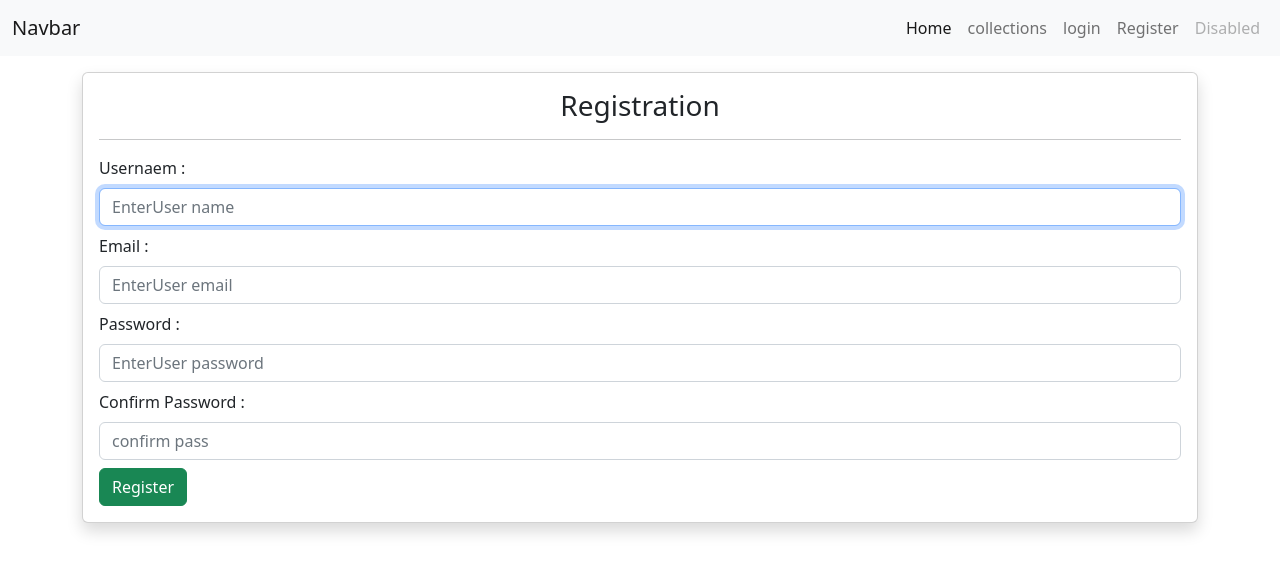
After one commit to sadamseehar/EcomerceDjango, a Django app: page /register/ in a window 1280 px wide. The commit adds this page. Shown: the top 573 px of the page. Run offline with Django 4.2, Linux system fonts and the light colour scheme; some libraries are stand-ins or nearby versions.

Commit message:
user register and login completed

```diff
--- /dev/null
+++ b/store/controller/authview.py
@@ -0,0 +1,54 @@
+from django.shortcuts import render,redirect
+from django.contrib import messages
+
+from django.contrib.auth import authenticate,login,logout
+
+from store.forms import CustomUserForm
+
+
+# def register(request):
+#     form = CustomUserForm()
+#     context = {'form':form}
+#     return render(request,"store/auth/register.html",context )
+
+def register(request):
+    form = CustomUserForm()
+    if request.method == 'POST':
+        form = CustomUserForm(request.POST)
+        if form.is_valid():
+            form.save()
+            messages.success(request,"Successfully registered!")
+            return redirect('/login')
+    context = {'form':form}
+    return render(request,"store/auth/register.html",context )
+
+
+def loginpage(request):
+    if request.user.is_authenticated:
+        messages.warning(request,"already logged in")
+        return redirect('/')
+    else:
+
+        if request.method =='POST':
+            name = request.POST.get('username')
+            passwd = request.POST.get('password')
+
+            user = authenticate(request, username =name , password = passwd)
+
+            if user is not None:
+                login(request, user)
+                messages.success(request,"successfully logged in")
+                return redirect("/")
+            else :
+                messages.error(request, "invalid credential")
+                return redirect('/login')
+        return render(request,"store/auth/login.html")
+
+
+
+def logoutpage(request):
+    if request.user.is_authenticated:
+        logout(request)
+        messages.success(request,"logged out")
+        return redirect("/")
+    return redirect("/")
--- /dev/null
+++ b/store/forms.py
@@ -0,0 +1,15 @@
+from django.contrib.auth.forms import UserCreationForm
+
+from .models import User
+
+from django import forms
+
+class CustomUserForm(UserCreationForm):
+    username = forms.CharField(widget=forms.TextInput(attrs={'class':'form-control my-2', 'placeholder':'EnterUser name'}))
+    email = forms.CharField(widget=forms.TextInput(attrs={'class':'form-control my-2', 'placeholder':'EnterUser email'}))
+    password1 = forms.CharField(widget=forms.TextInput(attrs={'class':'form-control my-2', 'placeholder':'EnterUser password'}))
+    password2 = forms.CharField(widget=forms.TextInput(attrs={'class':'form-control my-2', 'placeholder':'confirm pass'}))
+
+    class Meta:
+        model = User
+        fields = ['username','email','password1','password2']
--- a/store/models.py
+++ b/store/models.py
@@ -1,4 +1,6 @@
 from django.db import models
+
+from django.contrib.auth.models import User
 
 import datetime
 import os
--- /dev/null
+++ b/store/templates/store/auth/register.html
@@ -0,0 +1,56 @@
+{% extends "store/layout/main.html" %}
+
+{% block content %}
+
+<div class="container">
+    <div class="row justify-content-center">
+        <div class="col md 6">
+            <div class="">
+                <div class="card mt-3 shadow">
+                    <div class="card-body">
+                        <form action="" method="POST">
+                            {% csrf_token %}
+                            <div class="text-center">
+                                <h3>Registration</h3>
+                            </div>
+                            <hr>
+                            <div class="form-group">
+                                <label for="">Usernaem :</label>
+                                {{form.username}}
+                                {% if form.errors.username %}
+                                    <label class="text-danger"> {{ form.errors.username }} </label>
+                                {% endif %}
+                            </div>
+                            <div class="form-group">
+                                <label for="">Email :</label>
+                                {{form.email}}
+                                {% if form.errors.email %}
+                                     <label class="text-danger"> {{ form.errors.email }} </label>
+                                  {% endif %}
+                            </div>
+                            <div class="form-group">
+                                <label for="">Password :</label>
+                                {{form.password1}}
+                                {% if form.errors.password1 %}
+                                     <label class="text-danger"> {{ form.errors.password1 }} </label>
+                                {% endif %}
+                            </div><div class="form-group">
+                                <label for="">Confirm Password :</label>
+                                {{form.password2}}
+                                {% if form.errors.password2 %}
+                                     <label class="text-danger"> {{ form.errors.password2 }} </label>
+                                {% endif %}
+                            </div>
+                            <button type="submit" class="btn btn-success">Register</button>
+                        </form>
+                    </div>
+                </div>
+            </div>
+        </div>
+    </div>
+</div>
+
+
+
+
+{% endblock content %}
--- a/store/templates/store/inc/navbar.html
+++ b/store/templates/store/inc/navbar.html
@@ -12,9 +12,24 @@
           <li class="nav-item">
             <a class="nav-link" href="{% url 'collections' %}">collections</a>
           </li>
+          {% if request.user.is_authenticated %}
+
           <li class="nav-item">
-            <a class="nav-link" href="#">Pricing</a>
+            <a class="nav-link" href="{% url 'logout' %}">logout</a>
           </li>
+          <li class="nav-item">
+            <a class="nav-link disabled">{{request.user}}</a>
+          </li>
+          {% else %}
+
+          <li class="nav-item">
+            <a class="nav-link" href="{% url 'loginpage' %}">login</a>
+          </li>
+          <li class="nav-item">
+            <a class="nav-link" href="{% url 'register' %}">Register</a>
+          </li>
+          {% endif %}
+
           <li class="nav-item">
             <a class="nav-link disabled">Disabled</a>
           </li>
--- a/store/templates/store/layout/main.html
+++ b/store/templates/store/layout/main.html
@@ -11,7 +11,9 @@
 
     </title>
     <link href="https://cdn.jsdelivr.net/npm/bootstrap@5.2.3/dist/css/bootstrap.min.css" rel="stylesheet" integrity="sha384-rbsA2VBKQhggwzxH7pPCaAqO46MgnOM80zW1RWuH61DGLwZJEdK2Kadq2F9CUG65" crossorigin="anonymous">
-
+    <link rel="stylesheet" href="//cdn.jsdelivr.net/npm/alertifyjs@1.13.1/build/css/alertify.min.css"/>
+    <!-- Default theme -->
+    <link rel="stylesheet" href="//cdn.jsdelivr.net/npm/alertifyjs@1.13.1/build/css/themes/default.min.css"/>
 </head>
 
 <body>
@@ -24,6 +26,23 @@
 
     <script src="https://cdn.jsdelivr.net/npm/bootstrap@5.2.3/dist/js/bootstrap.bundle.min.js" integrity="sha384-kenU1KFdBIe4zVF0s0G1M5b4hcpxyD9F7jL+jjXkk+Q2h455rYXK/7HAuoJl+0I4" crossorigin="anonymous"></script>
 
+
+    {% comment %}alertify js{% endcomment %}
+
+    <script src="//cdn.jsdelivr.net/npm/alertifyjs@1.13.1/build/alertify.min.js"></script>
+
+    <script>
+        alertify.set('notifier','position', 'top-right');
+    </script>
+
+            {% for msg in messages %}
+                <script>
+                    alertify.success('{{ msg }}');
+
+                </script>
+
+            {% endfor %}
+
     {% block scripts %}
 
     {% endblock scripts %}
--- a/store/urls.py
+++ b/store/urls.py
@@ -1,9 +1,18 @@
 from django.urls import path
 from . import views
+
+from store.controller import authview
+
+
 
 urlpatterns = [
     path('',views.home,name="home"),
     path('collections',views.collections,name='collections'),
     path('collections/<str:slug>',views.collectionsview,name='collectionsview'),
-    path('collections/<str:cate_slug>/<str:prod_slug>', views.productview, name='productview')
+    path('collections/<str:cate_slug>/<str:prod_slug>', views.productview, name='productview'),
+
+    path('register/',authview.register,name = "register"),
+    path('login/',authview.loginpage,name = "loginpage"),
+    path('logout/', authview.logoutpage , name = "logout")
+
 ]
```
Also changed, not shown: store/templates/store/auth/login.html (added, +38 -0 lines).
